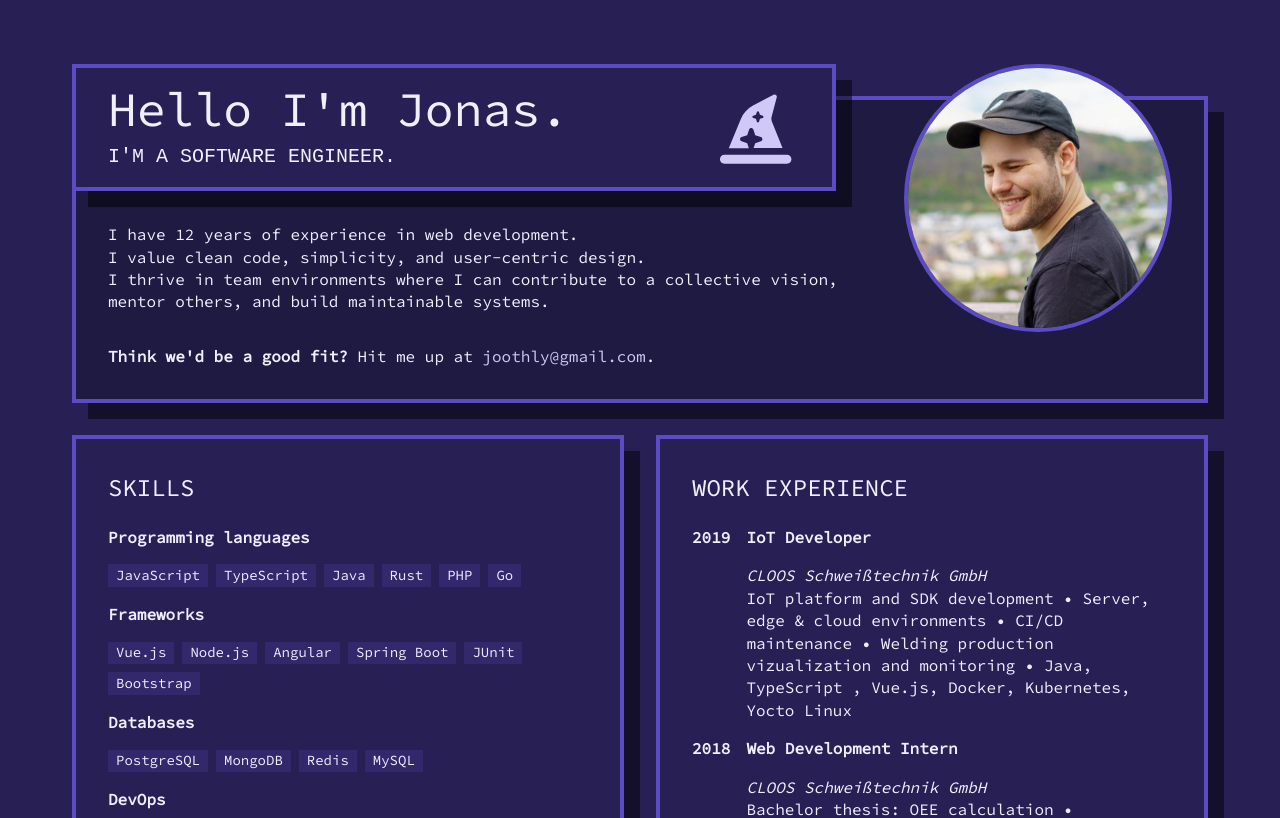
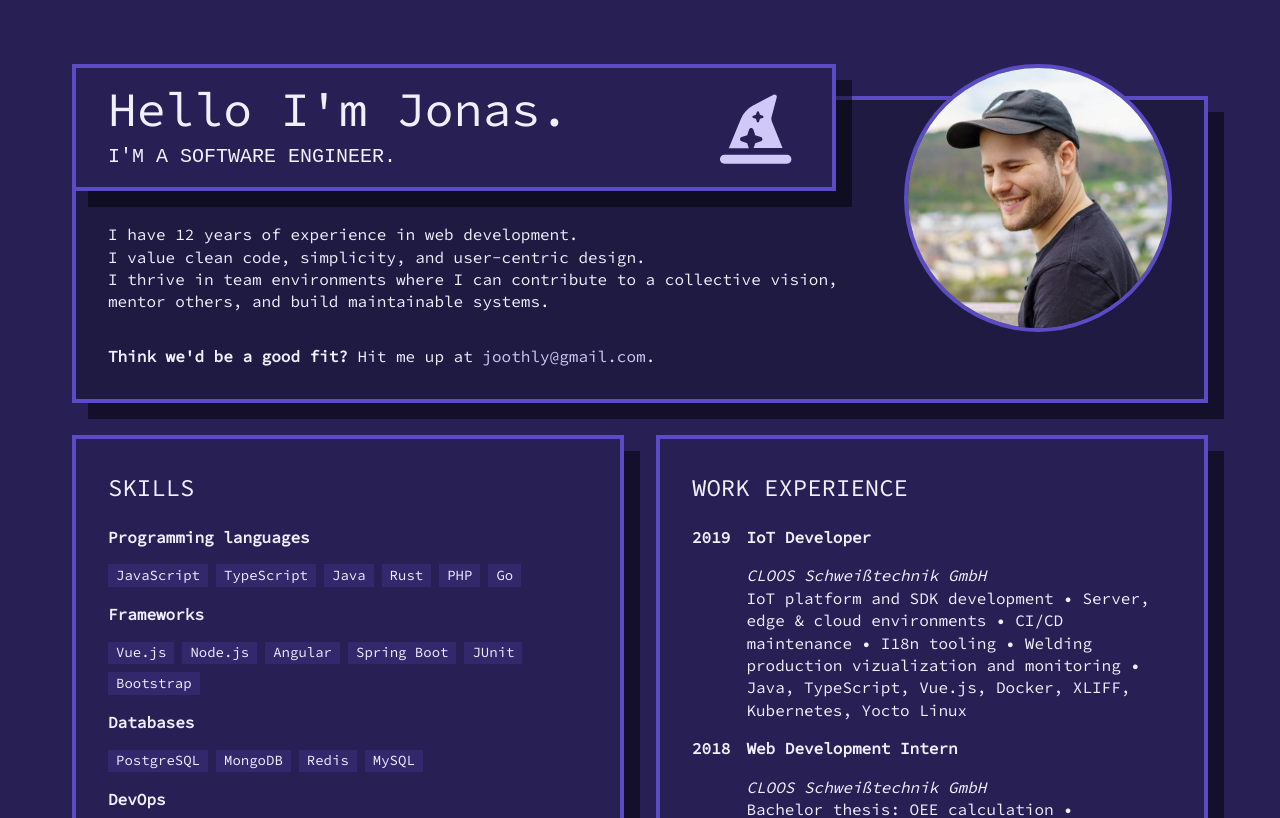
Before and after one commit to joothly/joothly.me, a Vue app: page / in a window 1280 px wide. Shown: the top 818 px of the page. Built offline with nearby package versions, Linux system fonts and the light colour scheme.

Commit message:
Modify work experience description in App.vue
Updated work experience details to include I18n tooling and XLIFF.

```diff
--- a/src/App.vue
+++ b/src/App.vue
@@ -40,8 +40,8 @@ import IconScale from './components/icons/IconScale.vue'
 
     <InfoBox heading="Work Experience">
       <TimelineItem date="2019" position="IoT Developer" company="CLOOS Schweißtechnik GmbH">
-        IoT platform and SDK development • Server, edge & cloud environments • CI/CD maintenance • Welding production
-        vizualization and monitoring • Java, TypeScript , Vue.js, Docker, Kubernetes, Yocto Linux
+        IoT platform and SDK development • Server, edge & cloud environments • CI/CD maintenance • I18n tooling • Welding production
+        vizualization and monitoring • Java, TypeScript, Vue.js, Docker, XLIFF, Kubernetes, Yocto Linux
       </TimelineItem>
       <TimelineItem date="2018" position="Web Development Intern" company="CLOOS Schweißtechnik GmbH">
         Bachelor thesis: OEE calculation • Production data visualization • Data aggregation strategy • Java, TypeScript
```
